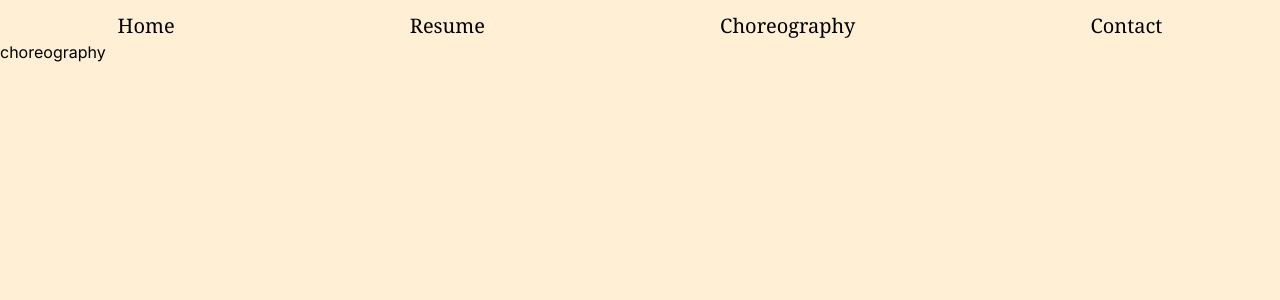
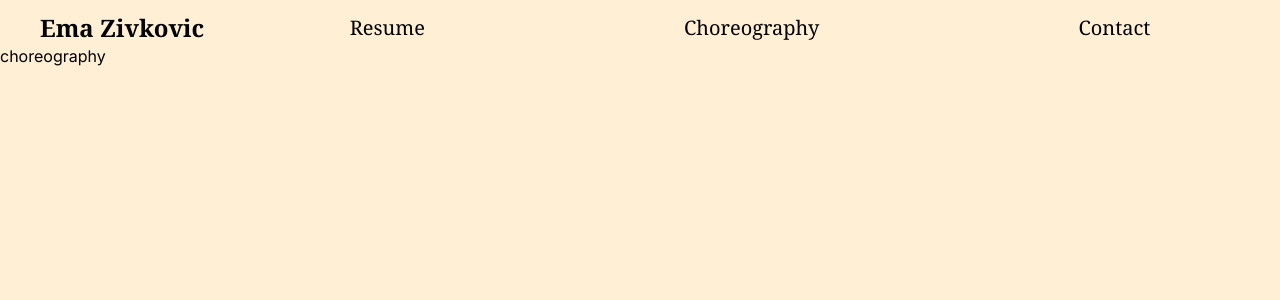
Before and after one commit to drew-anello/ema-z, a Next.js app: page /choreography in a window 1280 px wide. Shown: the top 300 px of the page. Built offline with nearby package versions, Linux system fonts and the light colour scheme.

Commit message:
fixes nav adds name

```diff
--- a/src/app/components/Nav.tsx
+++ b/src/app/components/Nav.tsx
@@ -2,12 +2,13 @@ import Link from "next/link"
 function Nav() {
     return (
         <div className="mt-3 font-serif text-xl">
-            <ul className="flex justify-around">
-                <li>
+            <ul className="flex">
+                <li className="pl-10 mr-auto text-2xl font-semibold">
                     <Link href='/'>
-                        Home
+                        Ema Zivkovic
                     </Link>
                 </li>
+                <div className="flex justify-between flex-auto pl-4">
                     <li>
                         <Link href='/resume'>
                             Resume
@@ -23,6 +24,7 @@ function Nav() {
                             Contact
                         </Link>
                     </li>
+                </div>
             </ul>
         </div>
     )
```
Lines whose indentation alone changed are shown as unchanged.
